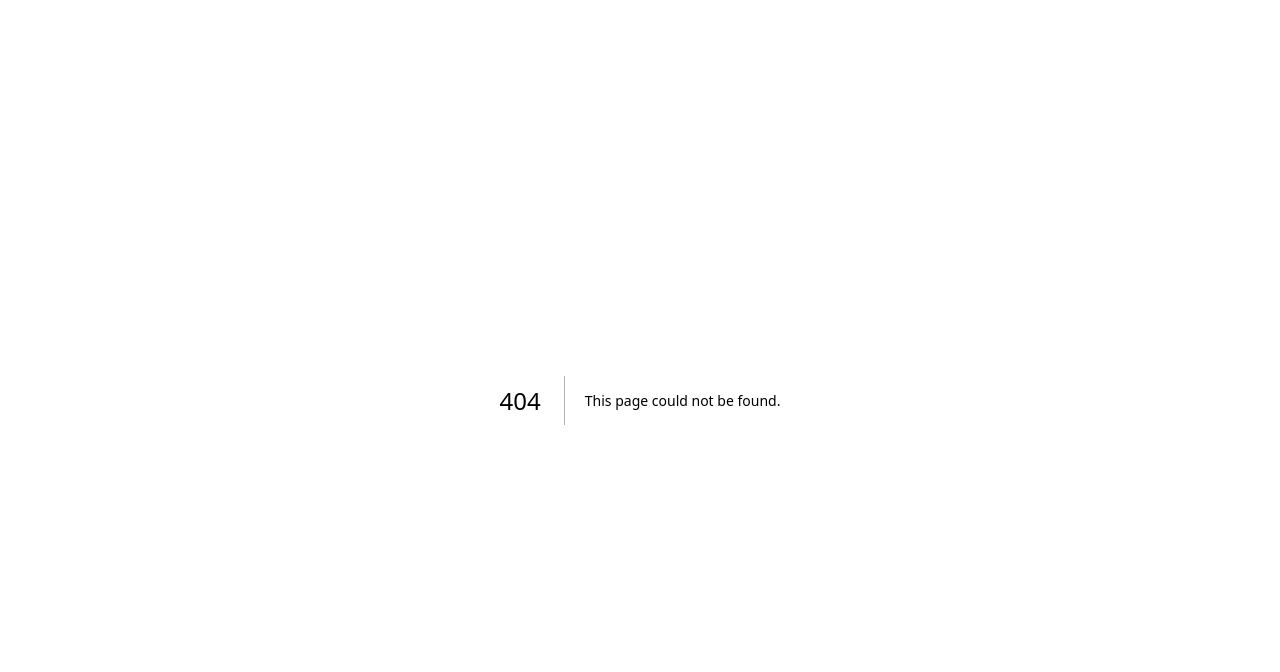
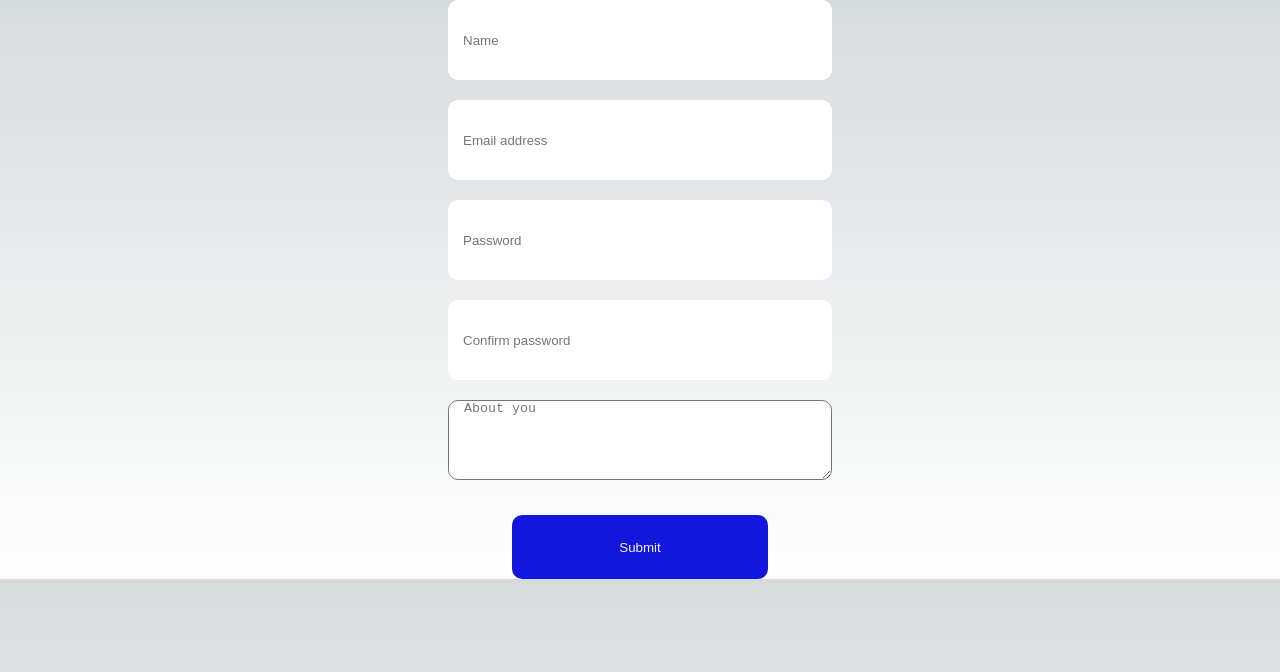
Before and after one commit to njaina/chat-app, a Next.js app: page /auth/form in a window 1280 px wide. Before the commit this address had no page. Shown: the top 672 px of the page. Built offline with nearby package versions, Linux system fonts and the light colour scheme.

Commit message:
feat: update & refactore

```diff
--- /dev/null
+++ b/src/pages/auth/form.tsx
@@ -0,0 +1,82 @@
+import { useState, ChangeEvent, FormEvent } from "react";
+import { useRouter } from "next/router";
+import form_style from './style.module.css'
+
+interface FormData {
+  name: string;
+  email: string;
+  password: string;
+  confirmPassword: string;
+  bio: string;
+}
+
+const Form = () => {
+  const history = useRouter();
+  const [formData, setFormData] = useState<FormData>({
+    name: '',
+    email: '',
+    password: '',
+    confirmPassword: '',
+    bio: '',
+  });
+
+  const handleChange = (e: ChangeEvent<HTMLInputElement | HTMLTextAreaElement>) => {
+    const { name, value } = e.target;
+    setFormData({
+      ...formData,
+      [name]: value,
+    });
+  };
+
+  const handleSubmit = (e: FormEvent<HTMLFormElement>) => {
+    e.preventDefault();
+    localStorage.setItem('formData', JSON.stringify(formData));
+    history.push('/chat')
+  };
+
+  return (
+    <form className={form_style.container } onSubmit={handleSubmit}>
+      <input
+        className={form_style.input}
+        type="text"
+        name="name"
+        placeholder="Name"
+        onChange={handleChange}
+        value={formData.name}
+      />
+
+      <input
+        className={form_style.input}
+        type="email"
+        name="email"
+        placeholder="Email address"
+        onChange={handleChange}
+        value={formData.email}
+      />
+
+      <input
+        className={form_style.input}
+        type="password"
+        name="password"
+        placeholder="Password"
+        onChange={handleChange}
+        value={formData.password}
+      />
+
+      <input
+        className={form_style.input}
+        type="password"
+        name="confirmPassword"
+        placeholder="Confirm password"
+        onChange={handleChange}
+        value={formData.confirmPassword}
+      />
+
+      <textarea className={form_style.bio} placeholder="About you" name="bio" onChange={handleChange} value={formData.bio} />
+
+      <button className={form_style.buttonClass} type="submit">Submit</button>
+    </form>
+  );
+};
+
+export default Form;
--- /dev/null
+++ b/src/pages/auth/style.module.css
@@ -0,0 +1,29 @@
+.container{
+    display: flex;
+    flex-direction: column;
+    align-items: center;
+    align-content: center;
+}
+
+.input, .bio{
+    width: 30vw;
+    height: 10vh;
+    outline: none;
+    margin-bottom: 20px;
+    border-radius: 10px;
+    padding-left: 15px;
+}
+.input{
+    border: 0;
+}
+
+.buttonClass{
+    margin-top: 15px;
+    width: 20vw;
+    height: 8vh;
+    color:whitesmoke;
+    background-color: rgb(19, 22, 219);
+    outline: none;
+    border: 0;
+    border-radius: 10px;
+}
--- /dev/null
+++ b/src/pages/chat/Chat.module.css
@@ -0,0 +1,23 @@
+.button{
+    margin-top: 15px;
+    width: 20vw;
+    height: 8vh;
+    color:whitesmoke;
+    background-color: rgb(19, 22, 219);
+    outline: none;
+    border: 0;
+    border-radius: 10px;
+}
+
+.main{
+    padding-top: 20px;
+    display: flex;
+    flex-direction: column;
+    align-items: center;
+    align-content: center;
+    background-color: rgb(#b6c5c0);
+    border: solid 1px;
+    border-radius: 12px;
+    width: 35vw ;
+    height: 90vh;
+}
--- /dev/null
+++ b/src/styles/Login.module.css
@@ -0,0 +1,12 @@
+.container{
+    padding-top: 20px;
+    display: flex;
+    flex-direction: column;
+    align-items: center;
+    align-content: center;
+    background-color: rgb(#b6c5c0);
+    border: solid 1px;
+    border-radius: 12px;
+    width: 35vw ;
+    height: 90vh;
+}
```
Also changed, not shown: src/pages/auth/googleAuth.tsx (added, +35 -0 lines), src/pages/chat/unitChat.tsx (added, +16 -0 lines).
